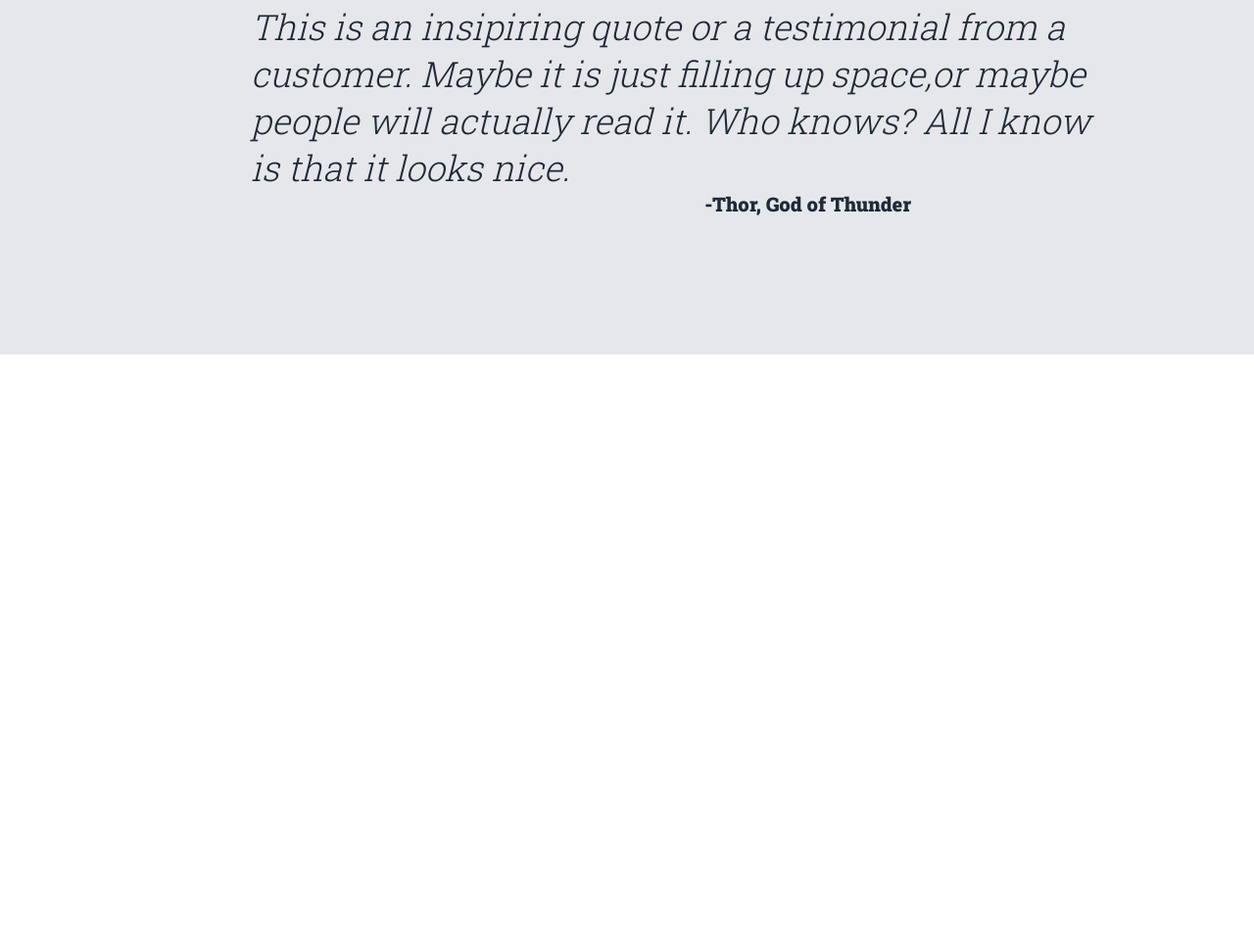
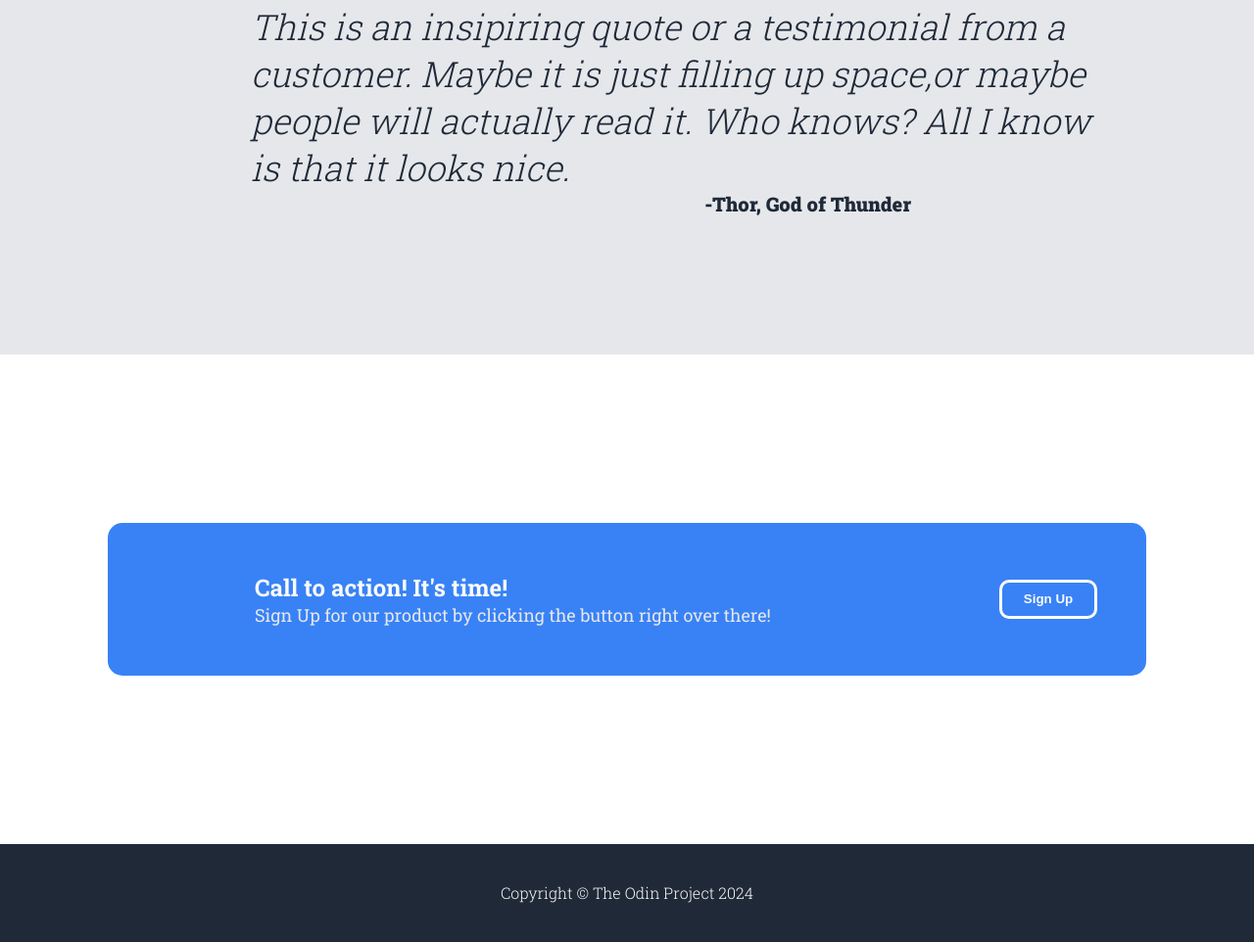
Before and after one commit to TEEVRABHANDARI/Odin-Landing-page, a plain HTML site: page index.html in a window 1280 px wide. Shown: the part 1170-2132 px from the top of the page at 98% size. Before the commit the page ends 1532 px from the top, so only its background shows below. Drawn offline with Linux system fonts and the light colour scheme.

Commit message:
Finished footer

```diff
--- a/index.html
+++ b/index.html
@@ -73,5 +73,23 @@
             <p id="pthird">-Thor, God of Thunder</p>
         </div>
     </div>
+
+    <div class="fourth-section">
+        <div class="bluecontainer">
+            <div class="left">
+                <h4>Call to action! It's time!</h4>
+                <p class="para4">Sign Up for our product by clicking the button right over there!</p>
+
+            </div>
+
+            <div class="right">
+                <button class="Button4" type="button">Sign Up</button>
+            </div>
+        </div>
+    </div>
+
+    <div class="footer">
+        Copyright  ©  The Odin Project 2024
+    </div>
 </body>
 </html>
--- a/style.css
+++ b/style.css
@@ -152,3 +152,67 @@ h3{
    font-weight: 900;
    justify-content: flex-end;
 }
+
+
+.fourth-section{
+    display: flex;
+    height: 500px;
+    flex-direction: column;
+    justify-content: center;
+    align-items: center;
+}
+.bluecontainer{
+    width: 75%;
+    margin: 5%;
+    display: flex;
+    flex-direction: row;
+    background-color: #3882f6;
+    padding: 50px;
+    border-radius: 15px;
+    border: #3882f6;
+}
+
+h4{
+    color: #f9faf8;
+    font-size: 24px;
+}
+
+.para4{
+    color: #e5e7eb;
+    font-size: 18px;
+}
+
+
+.left{
+    width: 80%;
+    margin-left: 100px;
+    display: flex;
+    justify-content: center;
+    flex-direction: column;
+
+}
+.right{
+    display: flex;
+    align-items: center;
+    justify-content: flex-start;
+
+}
+.Button4{
+    color: #f9faf8;
+    font-weight: bold;
+    background-color: #3882f6;
+    border: solid 3px white;
+    border-radius: 10px;
+    width: 100px;
+    height: 40px;
+}
+
+.footer{
+    background-color: #1f2937;
+    color: #f9faf8;
+    display: flex;
+    justify-content: center;
+    align-items: center;
+    font-weight: 300;
+    height: 100px;
+}
```
